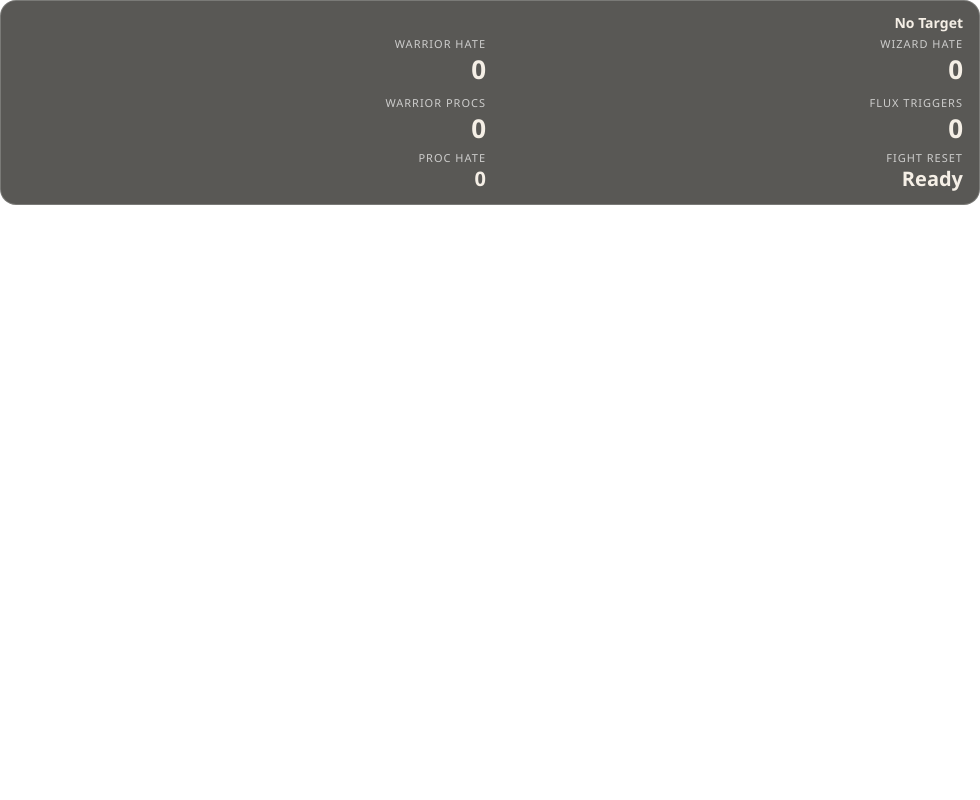
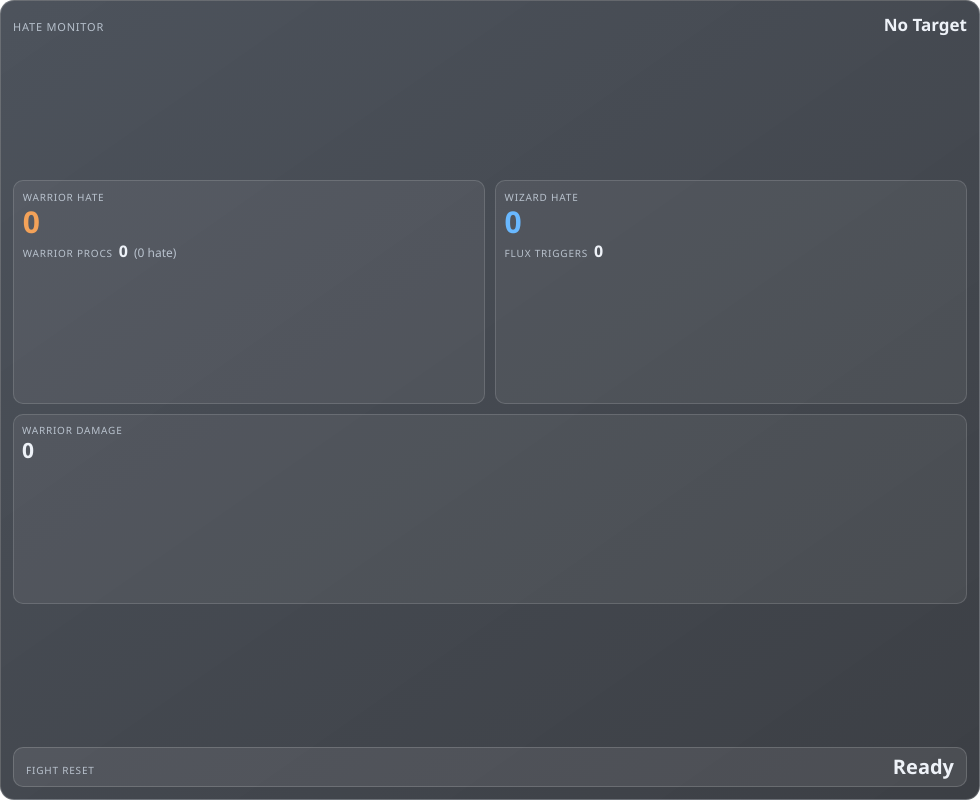
Before and after one commit to Tycee-Eecyt/p99-hate-meter, an Electron app: page overlay.html in a window 980 px wide. Drawn offline with Linux system fonts and the light colour scheme; no server answers.

Commit message:
Revamp overlays and improve hate/miss tracking display

```diff
--- a/overlay.css
+++ b/overlay.css
@@ -6,10 +6,14 @@
 }
 
 :root {
-  --panel: rgba(26, 24, 20, 0.72);
+  --panel: rgba(11, 15, 22, 0.8);
+  --panel-hi: rgba(21, 29, 41, 0.76);
+  --card: rgba(255, 255, 255, 0.06);
   --border: rgba(255, 255, 255, 0.2);
-  --ink: #f5efe6;
-  --muted: rgba(255, 255, 255, 0.7);
+  --ink: #eef2f8;
+  --muted: rgba(225, 235, 248, 0.72);
+  --warrior: #f3a259;
+  --wizard: #69b8ff;
 }
 
 * {
@@ -21,58 +25,146 @@ body {
   background: transparent;
   font-family: "Space Grotesk", "Segoe UI", sans-serif;
   color: var(--ink);
+  width: 100vw;
+  height: 100vh;
+  overflow: hidden;
 }
 
 .overlay {
-  background: var(--panel);
+  background: linear-gradient(145deg, var(--panel-hi), var(--panel));
   border: 1px solid var(--border);
-  border-radius: 16px;
-  padding: 12px 16px;
-  min-width: 260px;
-  text-align: right;
+  border-radius: 14px;
+  padding: clamp(8px, 2vh, 12px);
+  width: 100%;
+  height: 100%;
+  display: grid;
+  grid-template-rows: auto auto auto auto;
+  gap: clamp(6px, 1.4vh, 10px);
+  text-align: left;
   user-select: none;
   -webkit-app-region: drag;
+  overflow: hidden;
+  backdrop-filter: blur(6px);
+}
+
+.overlay-header {
+  display: flex;
+  justify-content: space-between;
+  align-items: baseline;
+  gap: 8px;
+}
+
+.overlay-kicker {
+  font-size: clamp(9px, 1.8vh, 11px);
+  letter-spacing: 0.8px;
+  text-transform: uppercase;
+  color: var(--muted);
 }
 
 .overlay-name {
   font-weight: 700;
-  font-size: 14px;
-  margin-bottom: 4px;
+  font-size: clamp(12px, 2.6vh, 17px);
+  max-width: 58%;
+  white-space: nowrap;
+  overflow: hidden;
+  text-overflow: ellipsis;
+  text-align: right;
 }
 
 .overlay-label {
-  font-size: 11px;
+  font-size: clamp(8px, 1.5vh, 10px);
   text-transform: uppercase;
-  letter-spacing: 1px;
+  letter-spacing: 0.8px;
   color: var(--muted);
 }
 
-.overlay-value {
-  font-size: 26px;
-  font-weight: 700;
+.overlay-hero-grid {
+  display: grid;
+  grid-template-columns: repeat(2, minmax(0, 1fr));
+  gap: clamp(6px, 1.2vh, 10px);
 }
 
-.overlay-grid {
+.overlay-hero-card {
+  min-width: 0;
+  border-radius: 10px;
+  border: 1px solid rgba(255, 255, 255, 0.14);
+  background: var(--card);
+  padding: clamp(6px, 1.1vh, 9px);
+}
+
+.overlay-hero-card:first-child .overlay-hero-value {
+  color: var(--warrior);
+}
+
+.overlay-hero-card:last-child .overlay-hero-value {
+  color: var(--wizard);
+}
+
+.overlay-hero-value {
+  margin-top: 2px;
+  font-size: clamp(18px, 5.1vh, 30px);
+  font-weight: 700;
+  line-height: 1.05;
+  font-variant-numeric: tabular-nums;
+}
+
+.overlay-hero-meta {
+  margin-top: clamp(4px, 0.8vh, 6px);
+  display: flex;
+  align-items: baseline;
+  gap: 6px;
+  flex-wrap: wrap;
+}
+
+.overlay-hero-meta-value {
+  font-size: clamp(12px, 2.3vh, 16px);
+  font-weight: 700;
+  line-height: 1;
+  font-variant-numeric: tabular-nums;
+}
+
+.overlay-inline-muted {
+  color: var(--muted);
+  font-size: clamp(9px, 1.6vh, 12px);
+  line-height: 1;
+}
+
+.overlay-metrics-grid {
   display: grid;
-  grid-template-columns: repeat(2, minmax(0, 1fr));
+  grid-template-columns: minmax(0, 1fr);
+  gap: clamp(6px, 1.2vh, 10px);
+}
+
+.overlay-metric-card {
+  min-width: 0;
+  border-radius: 10px;
+  border: 1px solid rgba(255, 255, 255, 0.14);
+  background: var(--card);
+  padding: clamp(5px, 1vh, 8px);
+}
+
+.overlay-metric-value {
+  margin-top: 2px;
+  font-size: clamp(14px, 3.3vh, 21px);
+  font-weight: 700;
+  line-height: 1.05;
+  font-variant-numeric: tabular-nums;
+}
+
+.overlay-reset-row {
+  margin-top: auto;
+  border-radius: 10px;
+  border: 1px solid rgba(255, 255, 255, 0.16);
+  background: rgba(255, 255, 255, 0.08);
+  padding: clamp(6px, 1.1vh, 9px) clamp(8px, 1.4vw, 12px);
+  display: flex;
+  justify-content: space-between;
+  align-items: baseline;
   gap: 8px;
 }
 
-.overlay-stat {
-  min-width: 0;
+.overlay-reset-value {
+  font-size: clamp(14px, 3.2vh, 20px);
+  font-weight: 700;
+  line-height: 1;
 }
-
-.overlay-sub-label {
-  margin-top: 4px;
-}
-
-.overlay-sub-value {
-  font-size: 20px;
-  font-weight: 700;
-}
-
-.overlay-sub-grid {
-  display: grid;
-  grid-template-columns: repeat(2, minmax(0, 1fr));
-  gap: 8px;
-}
--- a/overlay.html
+++ b/overlay.html
@@ -8,34 +8,38 @@
   </head>
   <body>
     <div class="overlay">
-      <div class="overlay-name" id="overlayName">No Target</div>
-      <div class="overlay-grid">
-        <div class="overlay-stat">
+      <div class="overlay-header">
+        <div class="overlay-kicker">Hate Monitor</div>
+        <div class="overlay-name" id="overlayName">No Target</div>
+      </div>
+      <div class="overlay-hero-grid">
+        <div class="overlay-hero-card">
           <div class="overlay-label">Warrior Hate</div>
-          <div class="overlay-value" id="overlayHate">0</div>
+          <div class="overlay-hero-value" id="overlayHate">0</div>
+          <div class="overlay-hero-meta">
+            <span class="overlay-label">Warrior Procs</span>
+            <span class="overlay-hero-meta-value" id="overlayProcCount">0</span>
+            <span class="overlay-inline-muted">(<span id="overlayProcHate">0</span> hate)</span>
+          </div>
         </div>
-        <div class="overlay-stat">
+        <div class="overlay-hero-card">
           <div class="overlay-label">Wizard Hate</div>
-          <div class="overlay-value" id="overlayFluxHate">0</div>
-        </div>
-        <div class="overlay-stat">
-          <div class="overlay-label">Warrior Procs</div>
-          <div class="overlay-value" id="overlayProcCount">0</div>
-        </div>
-        <div class="overlay-stat">
-          <div class="overlay-label">Flux Triggers</div>
-          <div class="overlay-value" id="overlayFluxCount">0</div>
+          <div class="overlay-hero-value" id="overlayFluxHate">0</div>
+          <div class="overlay-hero-meta">
+            <span class="overlay-label">Flux Triggers</span>
+            <span class="overlay-hero-meta-value" id="overlayFluxCount">0</span>
+          </div>
         </div>
       </div>
-      <div class="overlay-sub-grid">
-        <div class="overlay-stat">
-          <div class="overlay-label overlay-sub-label">Proc Hate</div>
-          <div class="overlay-sub-value" id="overlayProcHate">0</div>
+      <div class="overlay-metrics-grid">
+        <div class="overlay-metric-card">
+          <div class="overlay-label">Warrior Damage</div>
+          <div class="overlay-metric-value" id="overlayDamage">0</div>
         </div>
-        <div class="overlay-stat">
-          <div class="overlay-label overlay-sub-label">Fight Reset</div>
-          <div class="overlay-sub-value" id="overlayResetCountdown">Ready</div>
-        </div>
+      </div>
+      <div class="overlay-reset-row">
+        <div class="overlay-label">Fight Reset</div>
+        <div class="overlay-reset-value" id="overlayResetCountdown">Ready</div>
       </div>
     </div>
 
--- a/overlay.js
+++ b/overlay.js
@@ -2,6 +2,7 @@ const overlayValue = document.getElementById("overlayHate");
 const overlayName = document.getElementById("overlayName");
 const overlayFluxCount = document.getElementById("overlayFluxCount");
 const overlayFluxHate = document.getElementById("overlayFluxHate");
+const overlayDamage = document.getElementById("overlayDamage");
 const overlayProcCount = document.getElementById("overlayProcCount");
 const overlayProcHate = document.getElementById("overlayProcHate");
 const overlayResetCountdown = document.getElementById("overlayResetCountdown");
@@ -22,6 +23,7 @@ if (window.agroApi && window.agroApi.onOverlayState) {
     if (!state) return;
     overlayName.textContent = state.mobName ? state.mobName : "No Target";
     overlayValue.textContent = String(state.hate || 0);
+    overlayDamage.textContent = String(state.damage || 0);
     overlayFluxCount.textContent = String(state.fluxCount || 0);
     overlayFluxHate.textContent = String(state.fluxHate || 0);
     overlayProcCount.textContent = String(state.procCount || 0);
--- a/preload.js
+++ b/preload.js
@@ -14,4 +14,6 @@ contextBridge.exposeInMainWorld("agroApi", {
   onOverlayState: (handler) => ipcRenderer.on("overlay-state", (_evt, state) => handler(state)),
   requestResetHate: () => ipcRenderer.send("request-reset-hate"),
   onResetHate: (handler) => ipcRenderer.on("reset-hate", () => handler()),
+  requestLoadInventory: () => ipcRenderer.send("request-load-inventory"),
+  onRequestLoadInventory: (handler) => ipcRenderer.on("request-load-inventory", () => handler()),
 });
```
Also changed, not shown: graph-overlay.css (+21 -0 lines), graph-overlay.html (+4 -0 lines), graph-overlay.js (+14 -0 lines), main.js (+12 -5 lines), renderer.js (+17 -4 lines).
